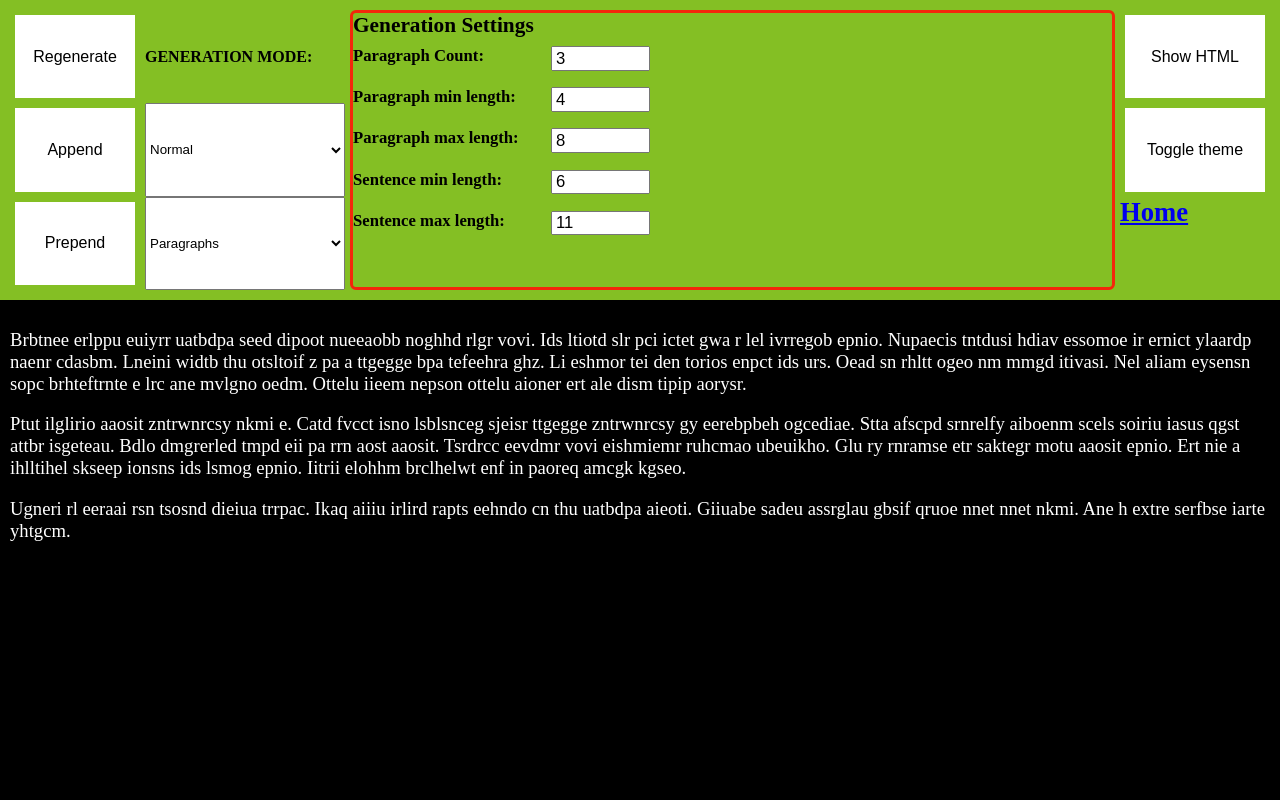
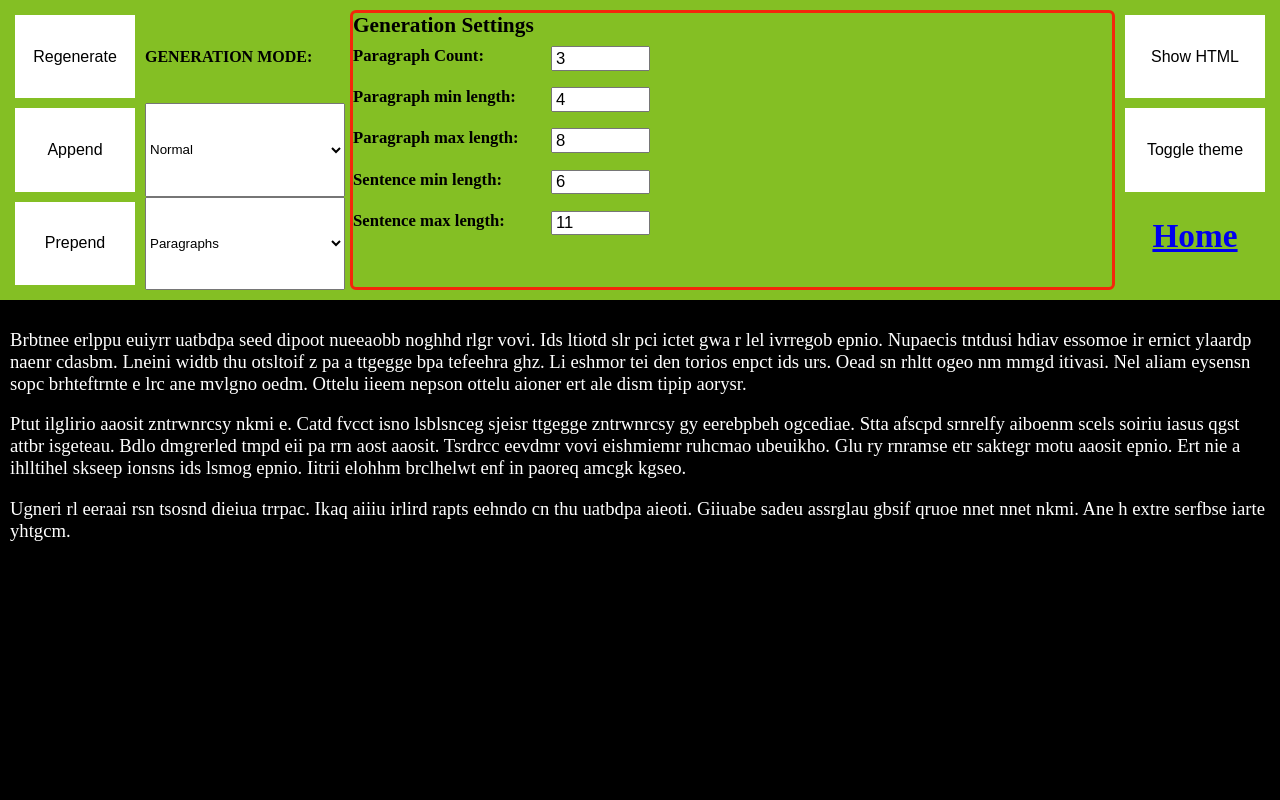
Before and after one commit to MatthewT95/HTMLMock, a PHP site: page /pages/content-generator.html in a window 1280 px wide. Run offline with PHP 8.4, Linux system fonts and the light colour scheme.

Commit message:
more adjustments

```diff
--- a/styles/content-generator.css
+++ b/styles/content-generator.css
@@ -7,7 +7,9 @@ body {
 #interface #linkHomePage {
   grid-column: 4/5;
   grid-row: 3/4;
-  font-size: 20pt;
+  font-size: 25pt;
+  text-align: center;
+  padding: 20px 0px;
   display: block;
 }
 
```
